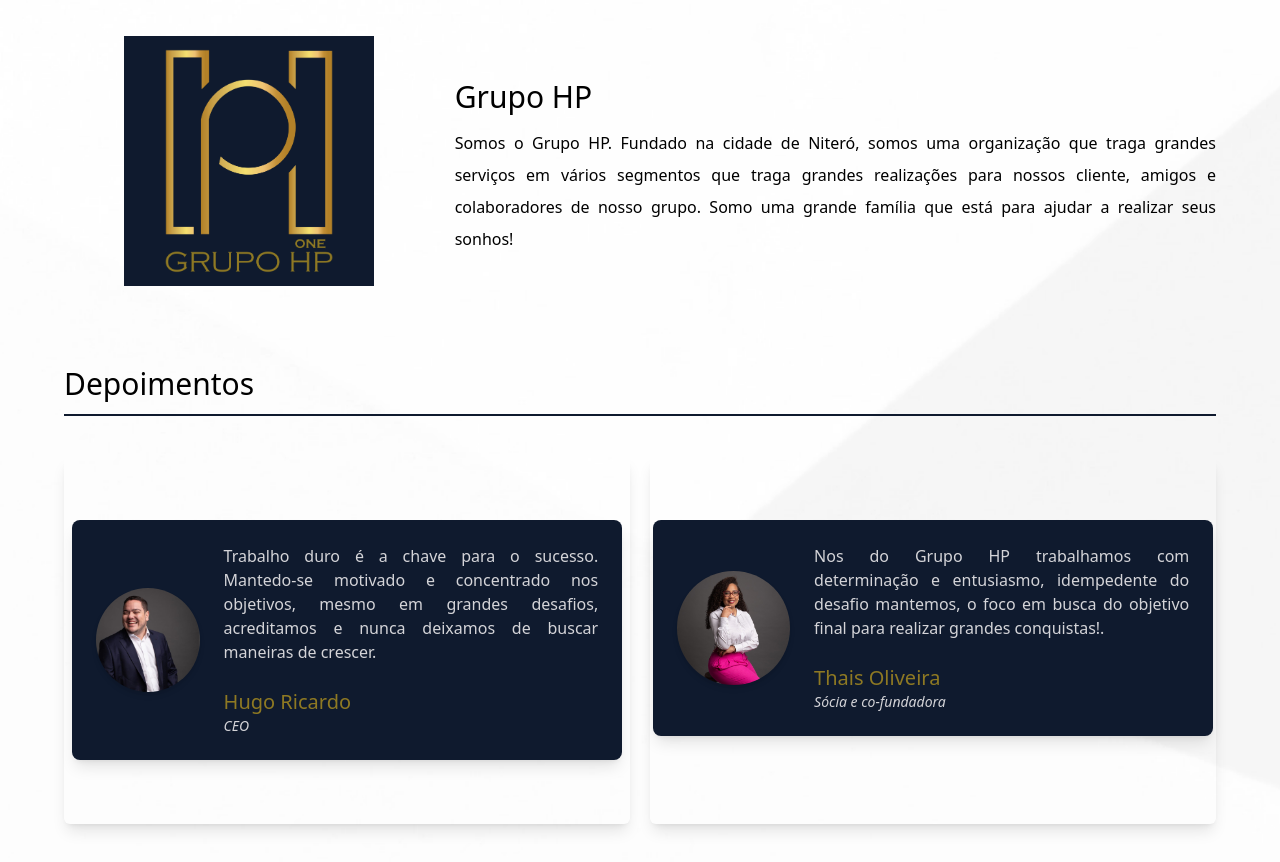
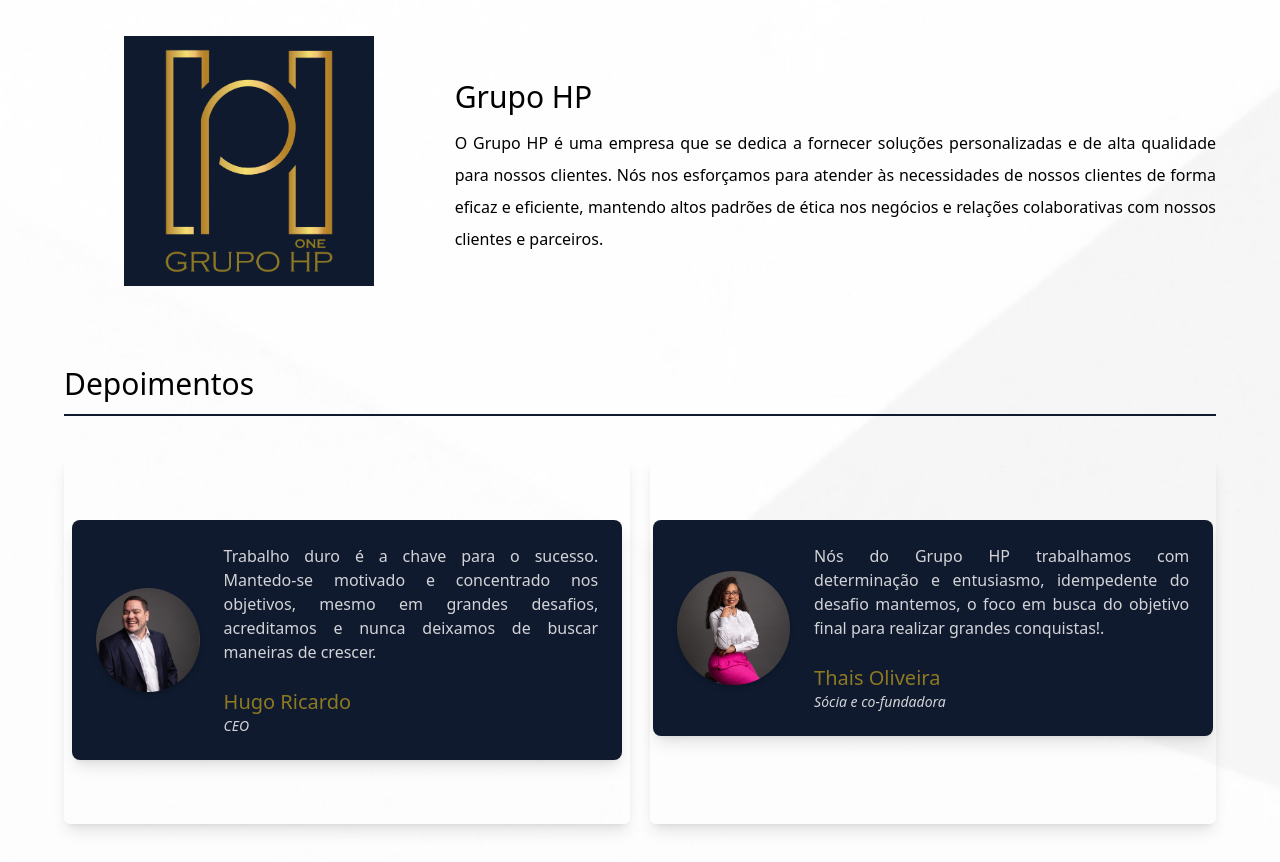
Before and after one commit to icaroalbar/hp-cap, a React (Vite) app: page /company in a window 1280 px wide. Shown: the part 1100-1962 px from the top of the page. Built offline with nearby package versions, Linux system fonts and the light colour scheme; what tw-elements would draw is missing.

Commit message:
feat: text corrections and updates on the who we are page

```diff
--- a/src/pages/Company/Founders.tsx
+++ b/src/pages/Company/Founders.tsx
@@ -20,7 +20,7 @@ export const Founders = (): ReactElement => {
           alt="Imagem Thais Oliveira"
           name="Thais Oliveira"
           office="Sócia e co-fundadora"
-          info="Nos do Grupo HP trabalhamos com determinação e entusiasmo, idempedente do desafio mantemos, o foco em busca do objetivo final para realizar grandes conquistas!."
+          info="Nós do Grupo HP trabalhamos com determinação e entusiasmo, idempedente do desafio mantemos, o foco em busca do objetivo final para realizar grandes conquistas!."
         />
       </article>
     </section>
--- a/src/pages/Company/HpGroup.tsx
+++ b/src/pages/Company/HpGroup.tsx
@@ -16,12 +16,19 @@ export const HpGroup = (): ReactElement => {
         <div className="col-span-3 lg:col-span-2 flex flex-col items-start justify-center">
           <h1 className="text-3xl font-light my-3 hidden lg:block">Grupo HP</h1>
           <p className="text-justify lg:leading-loose">
-            Somos o Grupo HP. Fundado na cidade de Niteró, somos uma organização
-            que traga grandes serviços em vários segmentos que traga grandes
-            realizações para nossos cliente, amigos e colaboradores de nosso
-            grupo. Somo uma grande família que está para ajudar a realizar seus
-            sonhos!
+            O Grupo HP é uma empresa que se dedica a fornecer soluções
+            personalizadas e de alta qualidade para nossos clientes. Nós nos
+            esforçamos para atender às necessidades de nossos clientes de forma
+            eficaz e eficiente, mantendo altos padrões de ética nos negócios e
+            relações colaborativas com nossos clientes e parceiros.
           </p>
+          {/* <p className="text-justify lg:leading-loose">
+            Somos o Grupo HP. Fundado na cidade de Niterói, somos uma
+            organização que traga grandes serviços em vários segmentos que traga
+            grandes realizações para nossos clientes, amigos e colaboradores de
+            nosso grupo. Somo uma grande família que está para ajudar a realizar
+            seus sonhos!
+          </p> */}
         </div>
       </article>
       {/* <article className="grid grid-cols-2 gap-5">
```
